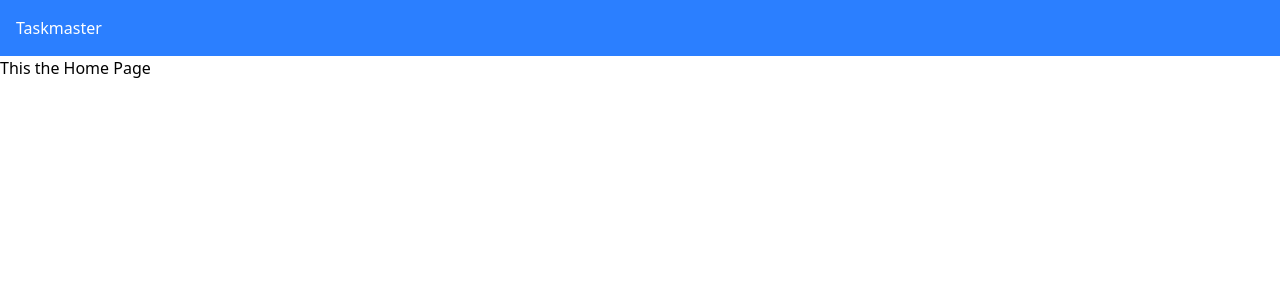
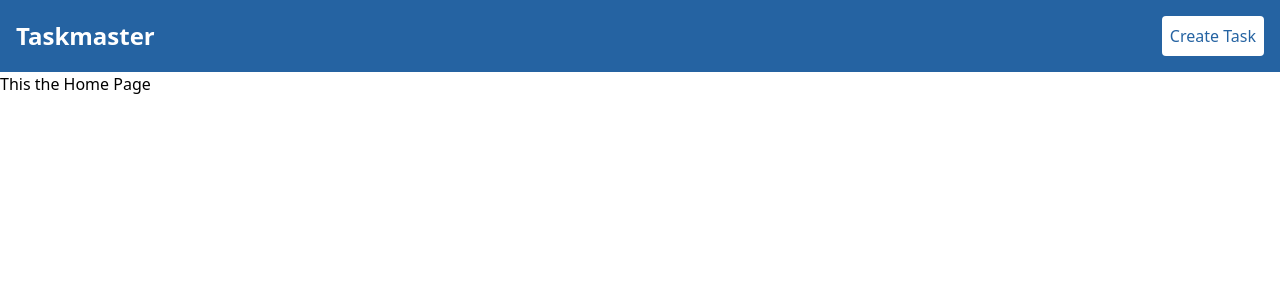
Before and after one commit to ELIE-MANI/taskmaster, a React app: page / in a window 1280 px wide. Shown: the top 300 px of the page. Built offline with nearby package versions, Linux system fonts and the light colour scheme; the HTML template or start-up script is replaced by a standard one.

Commit message:
feat: Create navbar

```diff
--- a/src/components/NavBar.jsx
+++ b/src/components/NavBar.jsx
@@ -1,8 +1,11 @@
+import { Link } from "react-router";
+
 function NavBar() {
   return (
     <>
-   <div className="bg-blue-500 text-white p-4">
-     Taskmaster
+   <div className="bg-primary text-white p-4 flex items-center justify-between">
+     <Link to="/" className="text-2xl font-bold">Taskmaster</Link>
+     <Link className="bg-white text-primary p-2 rounded">Create Task</Link>
    </div>
     </>
   );
--- a/src/index.css
+++ b/src/index.css
@@ -1 +1,6 @@
 @import "tailwindcss";
+
+@theme{
+
+  --color-primary: #2563a2;
+}
```
